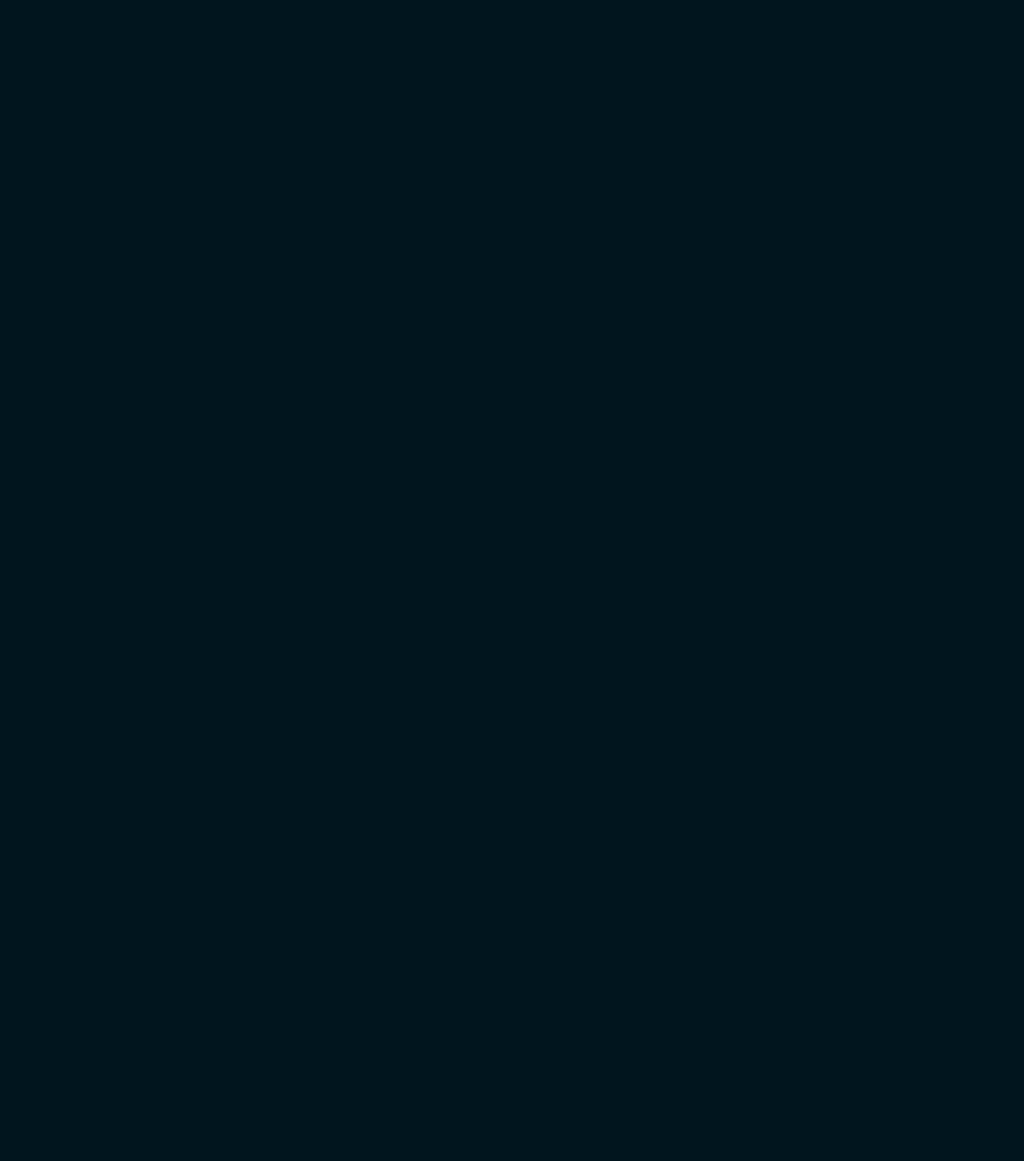
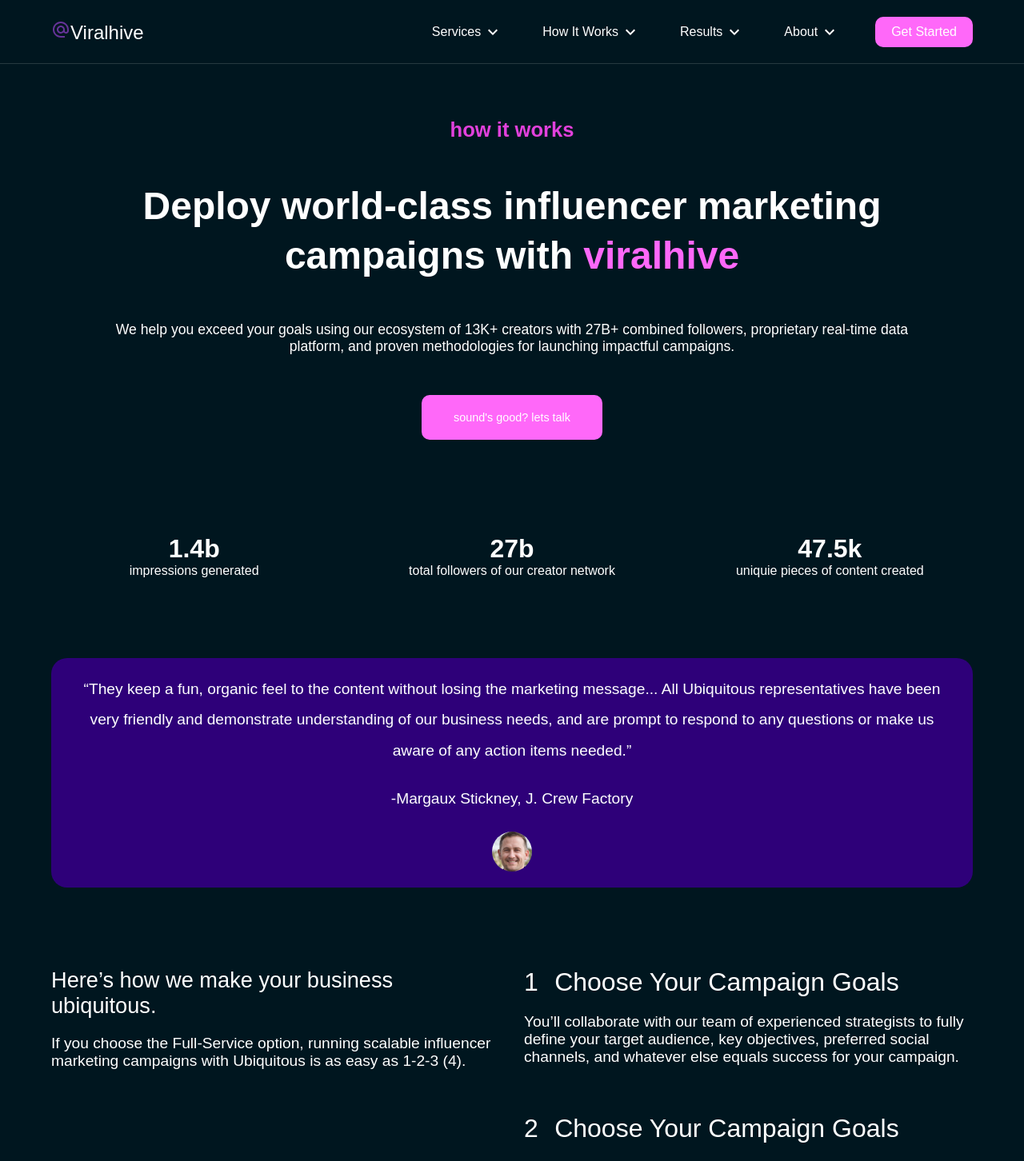
Before and after one commit to Mxchxxl/viralhive, a React (Vite) app: page /how-it-works/for-brands in a window 1280 px wide. Before the commit this address had no page. Shown: the top 1452 px of the page at 80% size. Before the commit the page ends 800 px from the top, so only its background shows below. Built offline with nearby package versions, Linux system fonts and the light colour scheme.

Commit message:
pageheader comonent and hit it works  page

```diff
--- a/src/App.jsx
+++ b/src/App.jsx
@@ -3,6 +3,7 @@ import "./App.scss"
 import { Route, Routes } from "react-router-dom"
 
 import Home from './pages/Home/Home'
+import HowItWorks from "./pages/HowItWorks/HowItWorks"
 import Instagram from "./pages/Instagram/Instagram"
 import Tiktok from "./pages/Tiktok/Tiktok"
 import Youtube from "./pages/Youtube/Youtube"
@@ -16,6 +17,7 @@ function App()
         <Route path="/services/tiktok" element={<Tiktok />} />
         <Route path="/services/instagram" element={<Instagram />} />
         <Route path="/services/youtube" element={<Youtube />} />
+        <Route path="/how-it-works/for-brands" element={<HowItWorks />} />
       </Routes>
     </div>
   )
--- /dev/null
+++ b/src/components/PageHeader/PageHeader.jsx
@@ -0,0 +1,35 @@
+import "./pageheader.scss"
+
+import Button from "../Button/Button"
+import { PropTypes } from 'prop-types'
+
+const PageHeader = ( { smallHeading, bigHeading, text, buttonText } ) =>
+{
+    return (
+        <div className="pageheader-container">
+            <div className="pageheader-content">
+                <h3>
+                    {smallHeading}
+                </h3>
+                <h1>
+                    {bigHeading}
+                </h1>
+                <p>
+                    {text}
+                </p>
+                {buttonText && <Button text={buttonText} />}
+            </div>
+        </div>
+    )
+}
+
+PageHeader.propTypes = {
+    smallHeading: PropTypes.string,
+    bigHeading: PropTypes.element,
+    text: PropTypes.string,
+    buttonText: PropTypes.string
+}
+
+
+
+export default PageHeader
--- /dev/null
+++ b/src/components/PageHeader/pageheader.scss
@@ -0,0 +1,44 @@
+@import "../../../breakpoints.scss";
+
+.pageheader-container {
+  margin-block-start: 100px;
+  padding: 3rem;
+
+  .pageheader-content {
+    display: flex;
+    flex-direction: column;
+    gap: 30px;
+    @include md {
+      gap: 50px;
+    }
+
+    * {
+      text-align: center;
+    }
+
+    h3 {
+      color: var(--color);
+      font-size: 1rem;
+      @include md {
+        font-size: 1.6rem;
+      }
+    }
+    h1 {
+      font-size: 1.8rem;
+      line-height: 1.3;
+      @include md {
+        font-size: 3rem;
+      }
+    }
+    p {
+      @include md {
+        font-size: 1.1rem;
+      }
+    }
+
+    .custom-button {
+      width: fit-content;
+      margin-inline: auto;
+    }
+  }
+}
--- /dev/null
+++ b/src/pages/HowItWorks/HowItWorks.jsx
@@ -0,0 +1,133 @@
+import "./howitworks.scss"
+
+import CTA from "../../components/CTA/CTA"
+import Footer from "../../components/Footer/Footer"
+import Navigation from './../../components/Navigation/Navigation'
+import PageHeader from "../../components/PageHeader/PageHeader"
+import ReviewCarousel from "../../components/ReviewCarousel/ReviewCarousel"
+
+const HowItWorks = () =>
+{
+    const pageHeader = {
+        smallHeading: "how it works",
+        bigHeading: <>
+            Deploy world-class influencer marketing campaigns with
+            <span className="text-violet">
+                {" "} viralhive
+            </span>
+        </>,
+        text: "We help you exceed your goals using our ecosystem of 13K+ creators with 27B+ combined followers, proprietary real-time data platform, and proven methodologies for launching impactful campaigns. ",
+        buttonText: "sound's good? lets talk"
+    }
+
+    const resultsFigures = [
+        {
+            number: 1.4,
+            unit: 'b',
+            text: "impressions generated"
+        },
+        {
+            number: 27,
+            unit: 'b',
+            text: "total followers of our creator network"
+        },
+        {
+            number: 47.5,
+            unit: 'k',
+            text: "uniquie pieces of content created"
+        },
+    ]
+
+    const resultsSteps = {
+        heading: "Here’s how we make your business ubiquitous.",
+        text: "If you choose the Full-Service option, running scalable influencer marketing campaigns with Ubiquitous is as easy as 1-2-3 (4). ",
+        steps: [
+            {
+                stepHeading: "Choose Your Campaign Goals",
+                stepText: "You’ll collaborate with our team of experienced strategists to fully define your target audience, key objectives, preferred social channels, and whatever else equals success for your campaign."
+            },
+            {
+                stepHeading: "Choose Your Campaign Goals",
+                stepText: "You’ll collaborate with our team of experienced strategists to fully define your target audience, key objectives, preferred social channels, and whatever else equals success for your campaign."
+            },
+            {
+                stepHeading: "Choose Your Campaign Goals",
+                stepText: "You’ll collaborate with our team of experienced strategists to fully define your target audience, key objectives, preferred social channels, and whatever else equals success for your campaign."
+            },
+            {
+                stepHeading: "Choose Your Campaign Goals",
+                stepText: "You’ll collaborate with our team of experienced strategists to fully define your target audience, key objectives, preferred social channels, and whatever else equals success for your campaign."
+            }
+        ]
+    }
+    return (
+        <div className="howitworks-page">
+            <Navigation />
+            <PageHeader {...pageHeader} />
+            <div className="results-figures">
+                <div className="results-figures-content">
+                    {
+                        resultsFigures.map( ( result, index ) =>
+                        {
+                            return (
+                                <div key={`result-${ index }`}>
+                                    <h1>
+                                        {result.number + "" + result.unit}
+                                    </h1>
+                                    <p>
+                                        {result.text}
+                                    </p>
+                                </div>
+
+                            )
+                        } )
+                    }
+
+
+                </div>
+            </div>
+            <div className="single-promo-card">
+                <div className="single-promo-content">
+                    <p>
+                        “They keep a fun, organic feel to the content without losing the marketing message... All Ubiquitous representatives have been very friendly and demonstrate understanding of our business needs, and are prompt to respond to any questions or make us aware of any action items needed.”
+                    </p>
+                    <div>
+                        <span className="dash">-</span><span>Margaux Stickney, J. Crew Factory</span>
+                    </div>
+
+                    <img src="/images/reviews/OliviaLee.jpg" alt="" />
+                </div>
+            </div>
+            <div className="results-steps">
+                <div className="results-step-content">
+                    <div className="heading">
+                        <h2>
+                            {resultsSteps.heading}
+                        </h2>
+                        <p>
+                            {resultsSteps.text}
+                        </p>
+                    </div>
+
+                    <div className="results-steps-list">
+                        {
+                            resultsSteps.steps.map( ( step, index ) =>
+                            {
+                                return (
+                                    <div key={`results-step${ index }`} className="results-step-item">
+                                        <header><span>{index + 1}</span> <h2>{step.stepHeading}</h2></header>
+                                        <p>{step.stepText}</p>
+                                    </div>
+                                )
+                            } )
+                        }
+                    </div>
+                </div>
+            </div>
+            <ReviewCarousel />
+            <CTA />
+            <Footer />
+        </div>
+    )
+}
+export default HowItWorks
--- /dev/null
+++ b/src/pages/HowItWorks/howitworks.scss
@@ -0,0 +1,127 @@
+@import "../../../breakpoints.scss";
+
+.howitworks-page {
+  .results-figures {
+    .results-figures-content {
+      display: flex;
+      flex-direction: column;
+      gap: 40px;
+      margin-block-end: 40px;
+
+      @include md {
+        flex-direction: row;
+        margin-block: 70px;
+      }
+      > div {
+        display: flex;
+        flex-direction: column;
+        align-items: center;
+        justify-content: space-around;
+        height: fit-content;
+        flex: 1;
+        p {
+          text-align: center;
+        }
+      }
+    }
+  }
+
+  .single-promo-card {
+    border-radius: 20px;
+    overflow: hidden;
+
+    @include lg {
+      margin-block: 100px;
+    }
+    .single-promo-content {
+      background-color: var(--dark-purple);
+      padding: 20px;
+      display: flex;
+      flex-direction: column;
+      align-items: center;
+      p {
+        line-height: 2;
+        font-size: 1.2rem;
+        text-align: center;
+      }
+      > div {
+        margin-block: 30px;
+        span {
+          font-size: 1.2rem;
+        }
+      }
+      img {
+        width: 50px;
+        height: 50px;
+        border-radius: 50%;
+      }
+    }
+  }
+
+  .results-steps {
+    margin-block: 50px;
+
+    .results-step-content {
+      display: grid;
+      grid-template-columns: 1fr;
+      gap: 40px;
+      font-size: 1.2rem;
+      position: relative;
+
+      @include lg {
+        grid-template-columns: 1fr 1fr;
+        grid-gap: 30px;
+      }
+      p {
+        margin-block: 20px;
+      }
+
+      .heading {
+        @include lg {
+          position: sticky;
+          top: 100px;
+          height: fit-content;
+        }
+        h2 {
+          font-size: 1.7rem;
+          font-weight: 400;
+        }
+      }
+      .results-steps-list {
+        display: flex;
+        flex-direction: column;
+        gap: 40px;
+        .results-step-item {
+          header {
+            * {
+              font-size: 1.7rem;
+              font-weight: 400;
+              @include lg {
+                font-size: 2rem;
+                font-weight: 500;
+              }
+            }
+            h2,
+            span {
+              display: inline;
+            }
+            span {
+              margin-inline-end: 15px;
+            }
+          }
+        }
+      }
+    }
+  }
+
+  .review-carousel-container {
+    margin-block: 70px;
+
+    @include md {
+      margin-block: 50px;
+    }
+    @include lg {
+      margin-block: 100px;
+    }
+  }
+}
```
